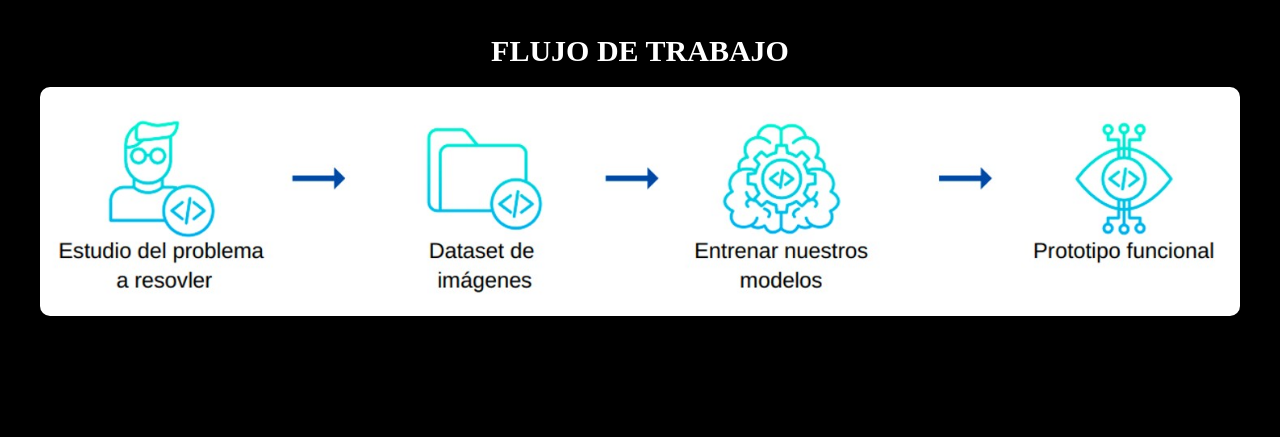
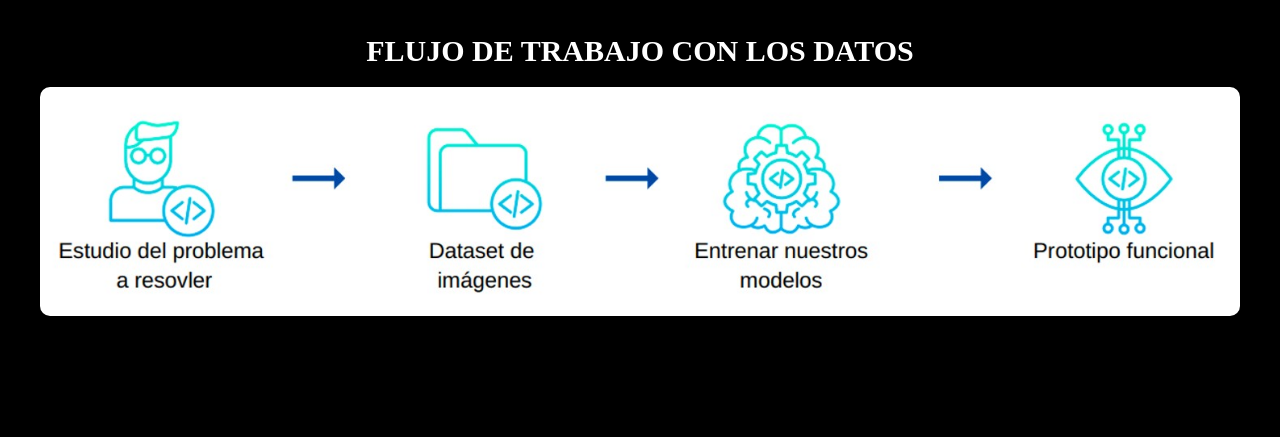
Before and after one commit to ykopoblete/CoderHouse-ProyectoYield, a plain HTML site: page index.html in a window 1280 px wide. Shown: the part 1270-1707 px from the top of the page. Drawn offline with Linux system fonts and the light colour scheme.

Commit message:
Se corrige título de flujo

```diff
--- a/index.html
+++ b/index.html
@@ -61,7 +61,7 @@
             </iframe>
         </div>
         <div class="titleFlujo">
-            <h1>FLUJO DE TRABAJO</h1>
+            <h1>FLUJO DE TRABAJO CON LOS DATOS</h1>
         </div>
         <div class='flujo'>
             <!--Cambiar esta imagen por una mejor-->
```
